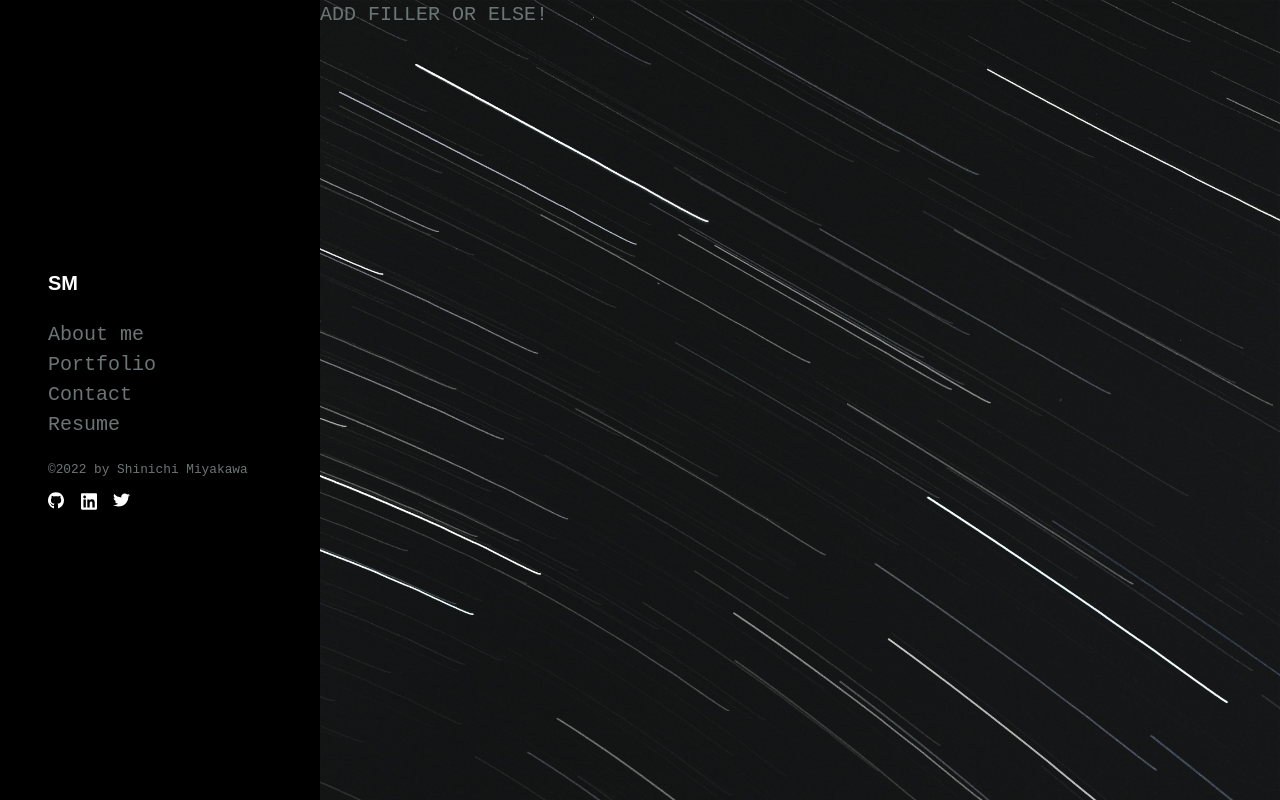
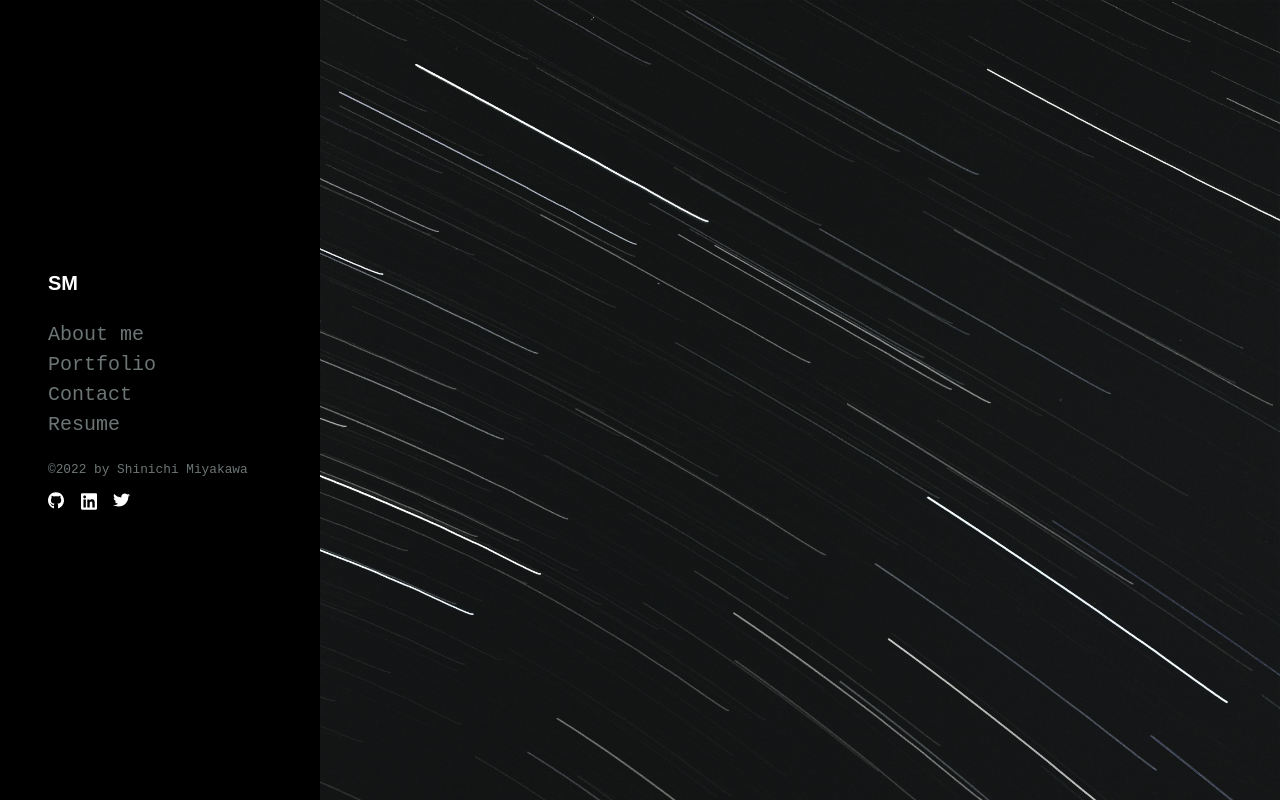
Before and after one commit to ShinichiM/portfolio-react, a React (Create React App) app: page / in a window 1280 px wide. Built offline with nearby package versions, Linux system fonts and the light colour scheme; the HTML template or start-up script is replaced by a standard one.

Commit message:
removed unneeded content

```diff
--- a/src/pages/home.js
+++ b/src/pages/home.js
@@ -3,7 +3,7 @@ import React from "react";
 const Home = () => {
   return (
     <div style={{minHeight: '100vh'}} className="page-container">
-      ADD FILLER OR ELSE!
+      {/* ADD FILLER OR ELSE! */}
       {/* <div style={{width: '100vw', height: '100vh'}} className="img-background"></div> */}
     </div>
   );
```
